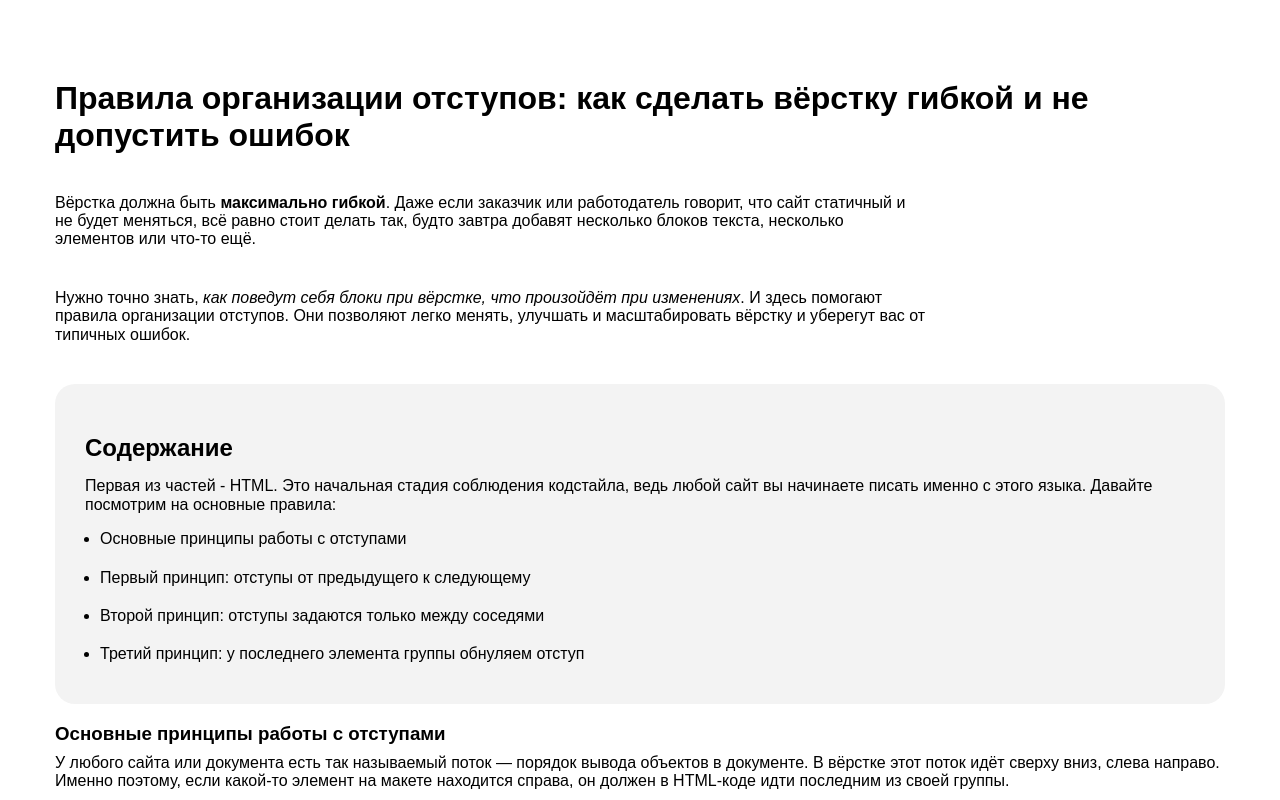
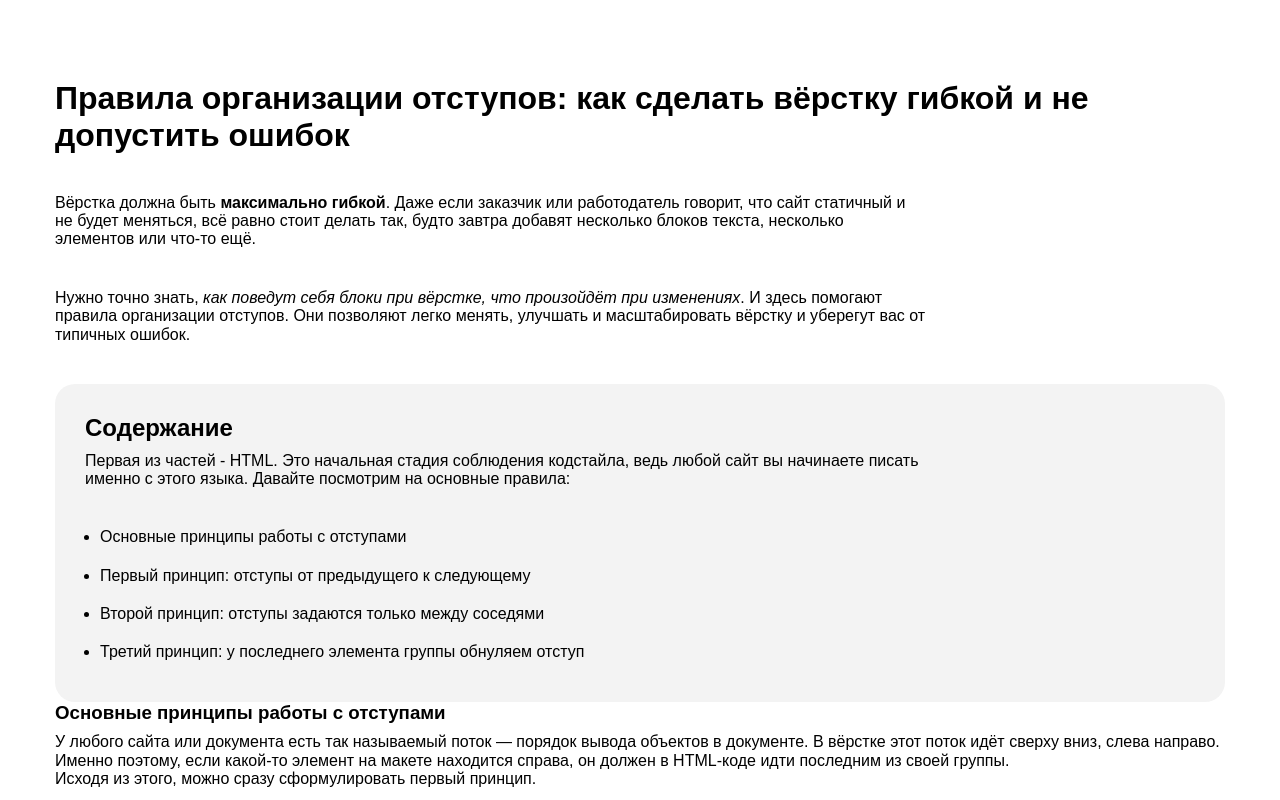
Before and after one commit to skv0r/SkillBox-2021, a plain HTML site: page article.html in a window 1280 px wide. Shown: the top 800 px of the page. Drawn offline with Linux system fonts and the light colour scheme.

Commit message:
edit classes style.css bugfix box-grey (alpha)

```diff
--- a/article.html
+++ b/article.html
@@ -19,8 +19,8 @@
         Нужно точно знать, <i>как поведут себя блоки при вёрстке, что произойдёт при изменениях</i>. И здесь помогают правила организации отступов. Они позволяют легко менять, улучшать и масштабировать вёрстку и уберегут вас от типичных ошибок.
       </p>
       <div class="box-grey">
-        <h2 class="tittle-1-2">Содержание</h2>
-          <p class="paragrath">Первая из частей - HTML. Это начальная стадия соблюдения кодстайла, ведь любой сайт вы начинаете писать именно с этого языка. Давайте посмотрим на основные правила:</p>
+        <h2 class="header-two">Содержание</h2>
+          <p class="paragraph">Первая из частей - HTML. Это начальная стадия соблюдения кодстайла, ведь любой сайт вы начинаете писать именно с этого языка. Давайте посмотрим на основные правила:</p>
         <ul class="unordered-list">
           <li class="list-index"><a href="#paragrath1">Основные принципы работы с отступами</a></li>
           <li class="list-index"><a href="#2">Первый принцип: отступы от предыдущего к следующему</a></li>
@@ -28,14 +28,14 @@
           <li><a href="#4">Третий принцип: у последнего элемента группы обнуляем отступ</a></li>
         </ul>
       </div>
-      <h3 id="paragrath1" class="tittle-1-2">Основные принципы работы с отступами</h3>
+      <h3 id="paragrath1" class="header-three">Основные принципы работы с отступами</h3>
       У любого сайта или документа есть так называемый поток — порядок вывода объектов в документе. В вёрстке этот поток идёт сверху вниз, слева направо. Именно поэтому, если какой-то элемент на макете находится справа, он должен в HTML-коде идти последним из своей группы.
       <p class="paragraph">
         Исходя из этого, можно сразу сформулировать первый принцип.
       </p>
     </div>
     <div id="2">
-      <h3 class="tittle-1-2">Отступы задаются от предыдущего элемента к следующему</h3>
+      <h3 class="header-three">Отступы задаются от предыдущего элемента к следующему</h3>
       <p class="paragraph">
         Это значит, что в вёрстке нужно стараться использовать CSS-свойства <b>margin-right</b> и <b>margin-bottom</b>, то есть отступ справа и отступ снизу. Проще говоря - избегаем отступов слева и сверху полностью.
       </p>
@@ -90,7 +90,7 @@
         Нам достаточно обернуть весь текст карточки в блок и задать блоку внутренний отступ — padding. Так наша вёрстка будет соответствовать сразу трём принципам. А чтобы сделать отступ между заголовком и описанием, достаточно просто сделать отступ снизу — для заголовка.
       </p>
       <div class="box-grey">
-        <h2 class="tittle-1-2">Итог</h2>
+        <h2 class="header-two">Итог</h2>
         <p class="paragraph">
           Это основные правила организации отступов, которые помогут вам сделать вёрстку качественной и гибкой. Главное — начать им следовать. Со временем их соблюдение войдёт в привычку и вы начнёте сразу понимать, где можно допустить ошибку и как её избежать.
         </p>
--- a/css/style.css
+++ b/css/style.css
@@ -54,7 +54,7 @@ div.main-content {
   width: 1170px;
 }
 .paragraph {
-  margin-top: 0 auto;
+  margin-top: 0;
   margin-bottom: 40px;
   width: 872px;
 }
@@ -73,7 +73,11 @@ div.main-content {
   width: 692px;
   margin-bottom: 10px;
 }
-.tittle-1-2 {
+.header-two {
+  margin: 0 0 10px 0;
+}
+.header-three {
+  margin: 0 auto;
   margin-bottom: 10px;
 }
 .list-index {
```
